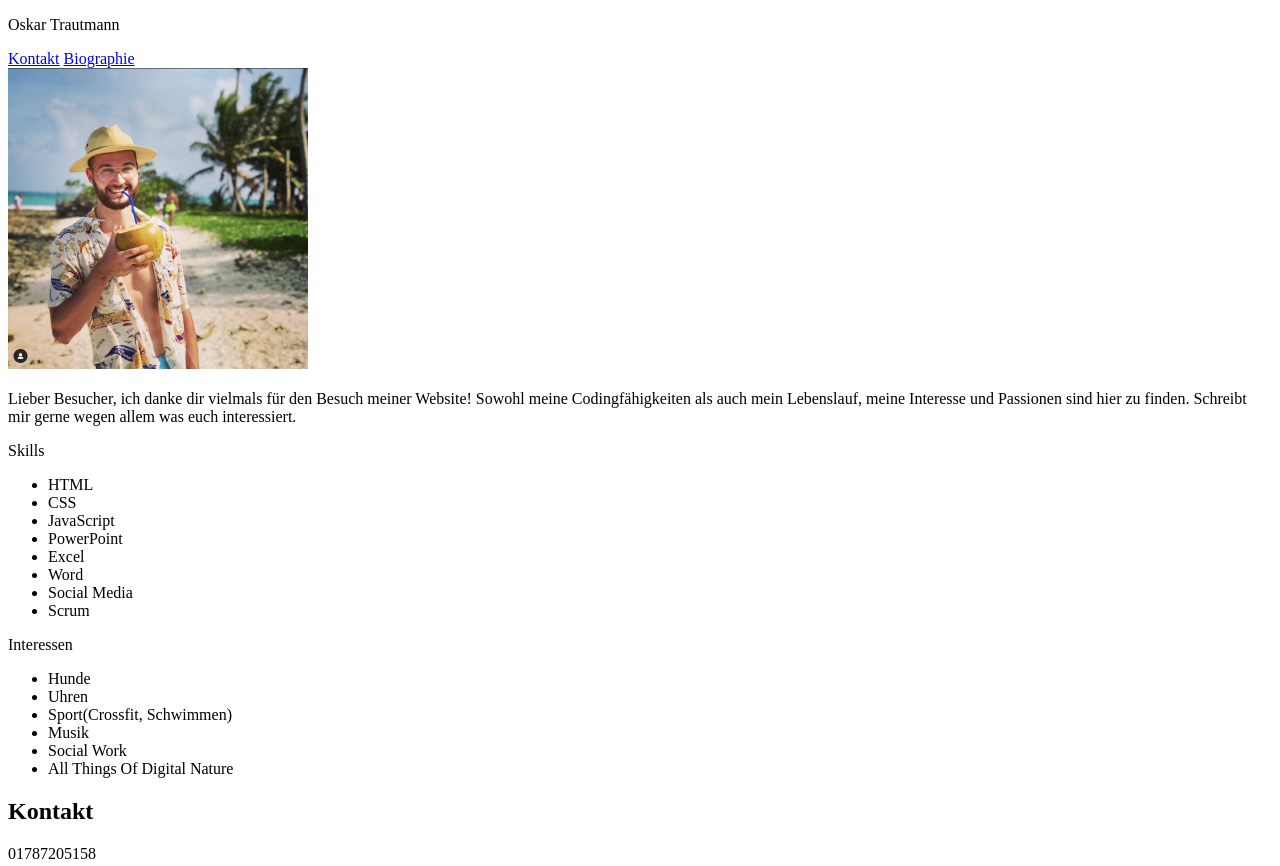
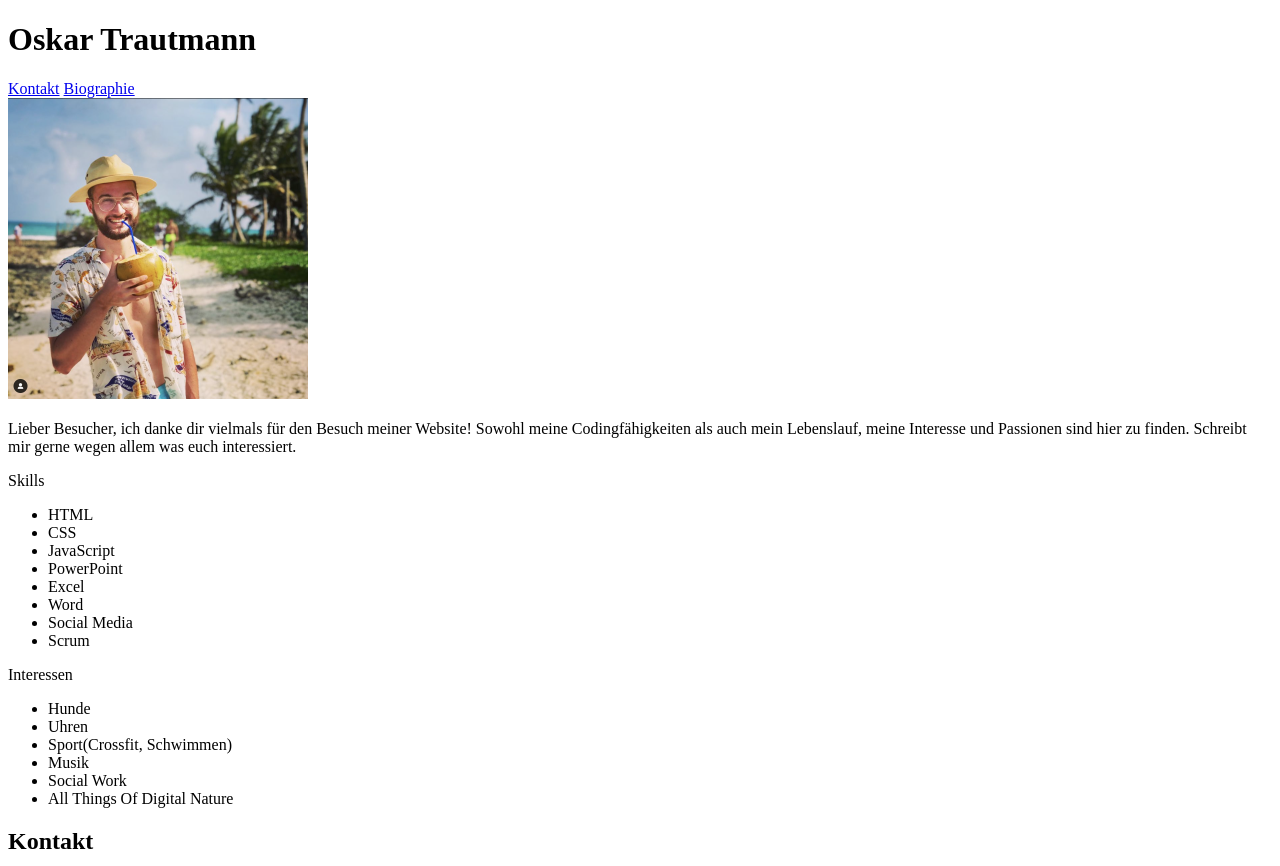
Before and after one commit to Trautoskar/personal-website, a plain HTML site: page index.html in a window 1280 px wide. Shown: the top 866 px of the page. Drawn offline with Linux system fonts and the light colour scheme.

Commit message:
Add header bem classes

```diff
--- a/index.html
+++ b/index.html
@@ -9,11 +9,11 @@
 
   <body>
 
-    <header>
+    <header class="header">
 
-      <p>Oskar Trautmann</p>
+      <h1 class="header__heading">Oskar Trautmann</h1>
 
-      <nav>
+      <nav class="header__nav">
         <a href="#contact">Kontakt</a>
 
         <a href="#bio">Biographie</a>
```
